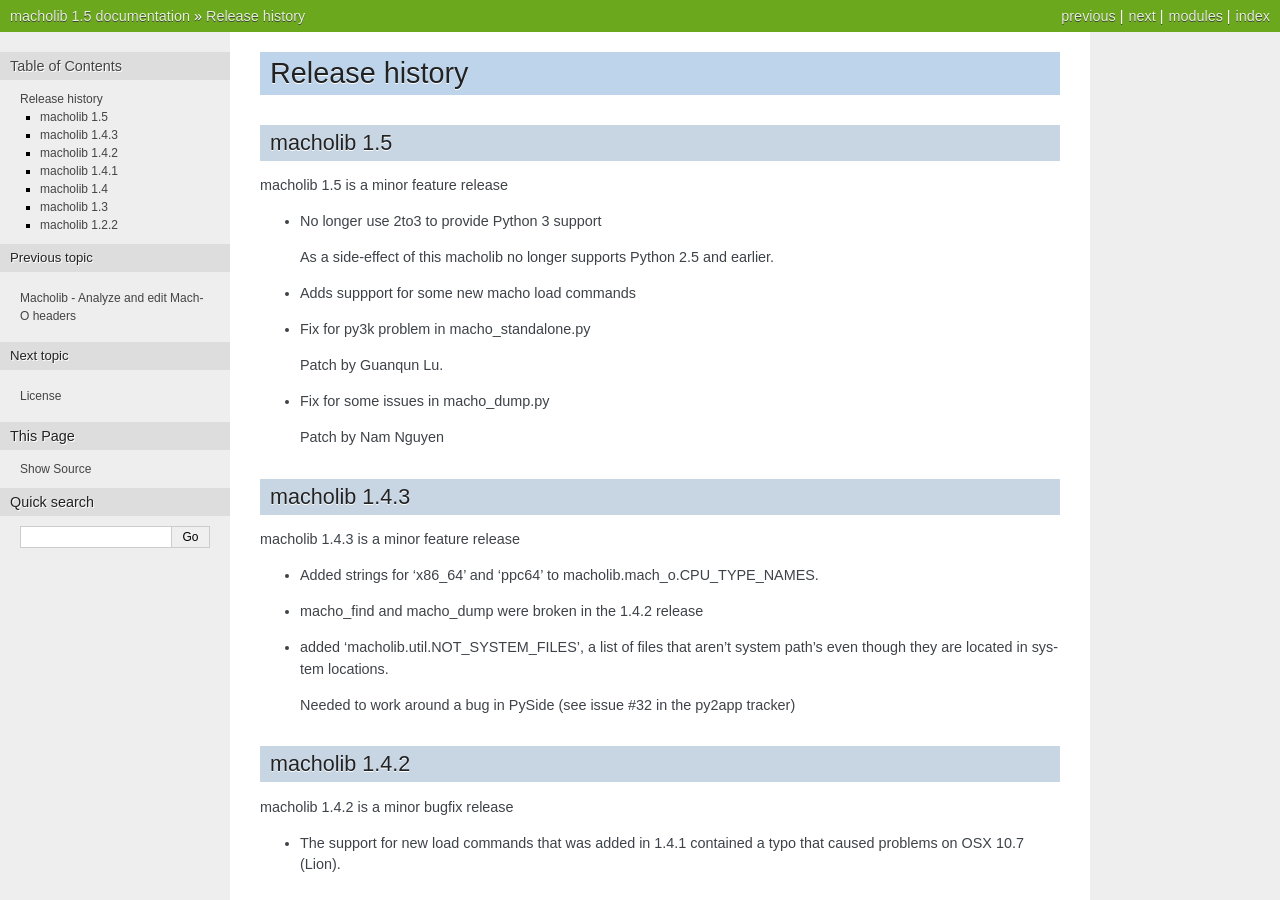
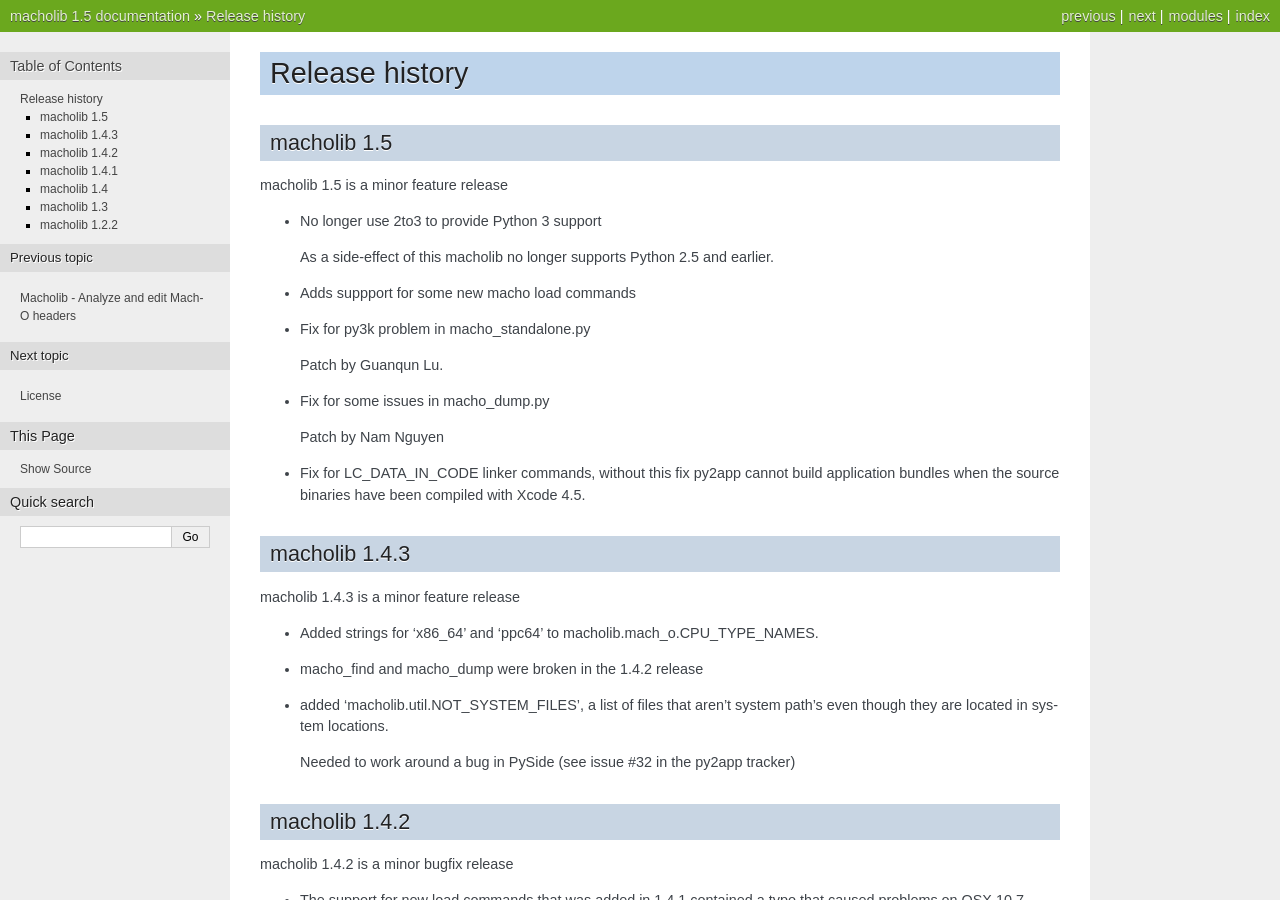
Before and after one commit to ronaldoussoren/macholib, a Sphinx documentation site: the page built from doc/changelog.rst, in a window 1280 px wide and 900 px high. Built offline with Sphinx 7.4.7, drawn with Linux system fonts in a browser that asks for light colours.

Commit message:
The description of LC_DATA_IN_CODE was wrong, which broke reading binaries compiled with Xcode 4.5
This should fix issue 52 in the py2app repository.

```diff
--- a/doc/changelog.rst
+++ b/doc/changelog.rst
@@ -20,6 +20,10 @@ macholib 1.5 is a minor feature release
 * Fix for some issues in macho_dump.py
 
   Patch by Nam Nguyen
+
+* Fix for LC_DATA_IN_CODE linker commands, without
+  this fix py2app cannot build application bundles when
+  the source binaries have been compiled with Xcode 4.5.
 
 macholib 1.4.3
 --------------
```
Also changed, not shown: 1 other file.
